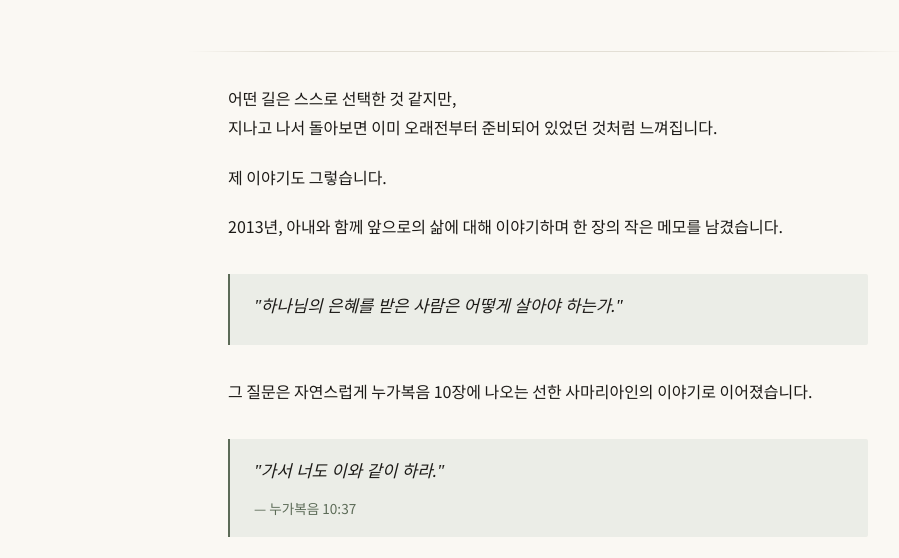
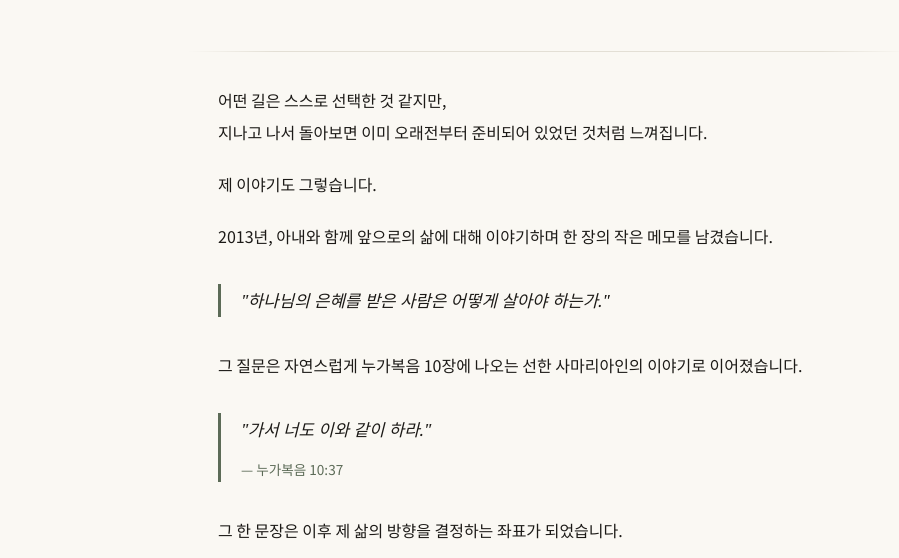
Before and after one commit to asiaunion/gsf-grace, an Astro site: page /ko/story in a window 1280 px wide. Shown: the part 242-800 px from the top of the page, without its empty margins (92-991 px from the left). Built offline with nearby package versions, Linux system fonts and the light colour scheme; Astro itself is replaced by a stand-in of ours.

Commit message:
style: arche(ko)/story 템플릿 행간/너비/인용구 스타일 통일

```diff
--- a/src/pages/ko/arche/[slug].astro
+++ b/src/pages/ko/arche/[slug].astro
@@ -48,16 +48,16 @@ const { Content } = await render(post);
 </BaseLayout>
 
 <style>
-  .arche-article { padding: 2rem 0; }
+  .arche-article { padding: 2rem 0; max-width: 660px; margin: 0 auto; }
   .arche-header { padding-bottom: 2rem; border-bottom: 1px solid var(--color-line); margin-bottom: 2rem; }
   .back-link { font-size: 0.8rem; color: var(--color-accent); text-decoration: none; letter-spacing: 0.05em; font-family: var(--font-sans); }
   .back-link:hover { text-decoration: underline; }
   .arche-title { font-size: clamp(1.5rem, 4vw, 2.25rem); font-weight: 700; color: var(--color-text); letter-spacing: -0.02em; font-family: var(--font-serif); margin-top: 1rem; }
   .arche-date { font-size: 0.75rem; color: #a8a29e; font-family: var(--font-sans); display: block; margin-top: 0.5rem; }
-  .arche-content { font-size: 1rem; line-height: 1.85; color: var(--color-text); font-family: var(--font-sans); }
+  .arche-content { font-size: 1rem; line-height: 2.0; color: var(--color-text); font-family: var(--font-sans); }
   .arche-content :global(h2) { font-size: 1.25rem; font-weight: 700; color: var(--color-text); margin: 2rem 0 0.75rem; font-family: var(--font-serif); }
   .arche-content :global(p) { margin-bottom: 1.25rem; }
-  .arche-content :global(blockquote) { border-left: 2px solid var(--color-accent); padding: 0.75rem 1.25rem; background: var(--color-accent-soft); margin: 1.5rem 0; border-radius: 0 4px 4px 0; }
+  .arche-content :global(blockquote) { border-left: 3px solid var(--color-accent); padding-left: 1.25rem; font-style: italic; background: none; border-radius: 0; margin: 1.5rem 0; }
   .arche-footer { margin-top: 3rem; padding-top: 2rem; border-top: 1px solid var(--color-line); }
   .story-cta-banner { background: var(--color-accent-soft); border: 1px solid var(--color-line); border-radius: 4px; padding: 1.25rem 1.5rem; display: flex; align-items: center; justify-content: space-between; gap: 1rem; }
   .cta-question { font-size: 0.9rem; color: var(--color-muted); font-family: var(--font-sans); }
--- a/src/pages/ko/story/index.astro
+++ b/src/pages/ko/story/index.astro
@@ -192,10 +192,10 @@ import PathLine from '../../../components/PathLine.astro';
   .story-header { text-align: center; padding: 2rem 0 2.5rem; margin-bottom: 2rem; }
   .story-tag { font-size: 0.72rem; letter-spacing: 0.18em; color: var(--color-accent); font-weight: 600; text-transform: uppercase; margin-bottom: 1rem; font-family: var(--font-sans); }
   .story-title { font-size: clamp(1.6rem, 4vw, 2.5rem); font-weight: 700; color: var(--color-text); letter-spacing: -0.02em; line-height: 1.4; font-family: var(--font-serif); }
-  .story-body { max-width: 640px; margin: 2rem auto; }
+  .story-body { max-width: 660px; margin: 2rem auto; }
   .story-lead { font-size: 1.05rem; font-family: var(--font-serif); color: var(--color-text); margin-bottom: 1.75rem; line-height: 1.9; }
-  .story-body p { color: var(--color-text); margin-bottom: 1.25rem; font-size: 1rem; line-height: 1.85; font-family: var(--font-sans); }
-  .story-quote { border-left: 2px solid var(--color-accent); padding: 1rem 1.5rem; margin: 2rem 0; background: var(--color-accent-soft); border-radius: 0 2px 2px 0; }
+  .story-body p { color: var(--color-text); margin-bottom: 1.25rem; font-size: 1rem; line-height: 2.0; font-family: var(--font-sans); }
+  .story-quote { border-left: 3px solid var(--color-accent); padding-left: 1.25rem; margin: 2rem 0; background: none; border-radius: 0; }
   .story-quote p { font-size: 1.05rem; font-style: italic; color: var(--color-text); margin-bottom: 0.5rem; font-family: var(--font-serif); }
   .story-quote cite { font-size: 0.85rem; color: var(--color-accent); font-style: normal; font-family: var(--font-sans); }
   .story-cta { margin-top: 3rem; padding-top: 2rem; }
--- a/src/pages/story/index.astro
+++ b/src/pages/story/index.astro
@@ -222,7 +222,7 @@ import PathLine from '../../components/PathLine.astro';
   }
 
   .story-body {
-    max-width: 640px;
+    max-width: 660px;
     margin: 2rem auto;
   }
 
@@ -238,16 +238,16 @@ import PathLine from '../../components/PathLine.astro';
     color: var(--color-text);
     margin-bottom: 1.25rem;
     font-size: 1rem;
-    line-height: 1.85;
+    line-height: 2.0;
     font-family: var(--font-sans);
   }
 
   .story-quote {
-    border-left: 2px solid var(--color-accent);
-    padding: 1rem 1.5rem;
+    border-left: 3px solid var(--color-accent);
+    padding-left: 1.25rem;
     margin: 2rem 0;
-    background: var(--color-accent-soft);
-    border-radius: 0 2px 2px 0;
+    background: none;
+    border-radius: 0;
   }
 
   .story-quote p {
```
